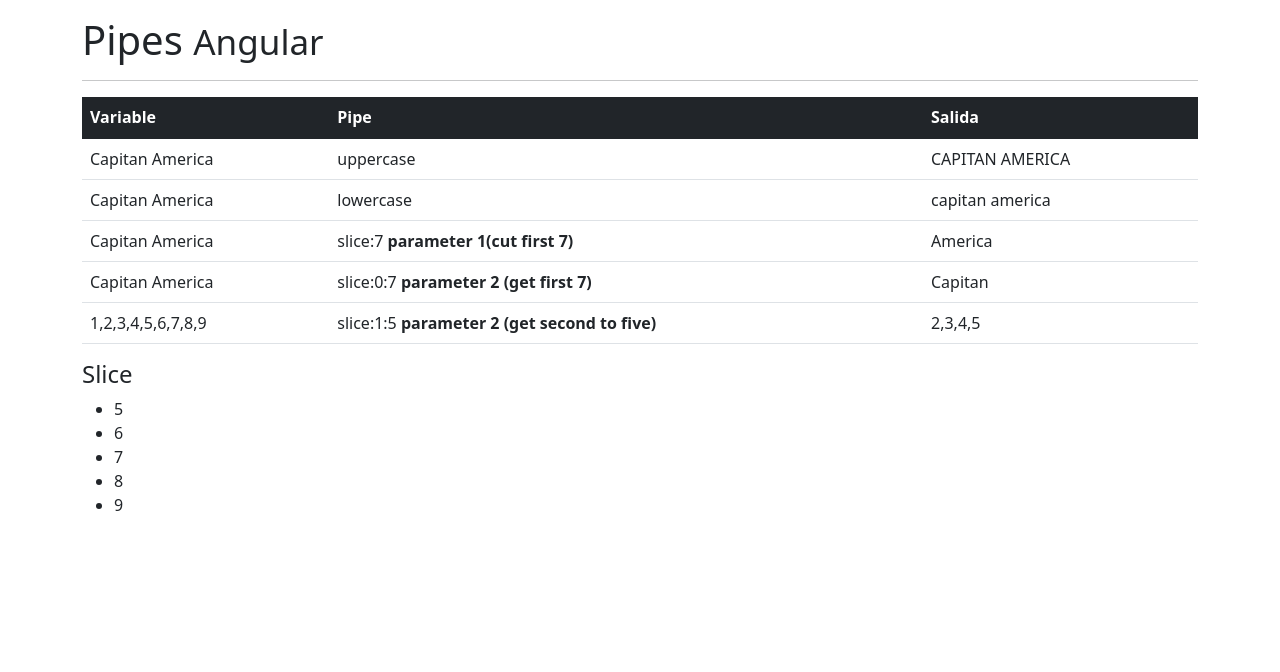
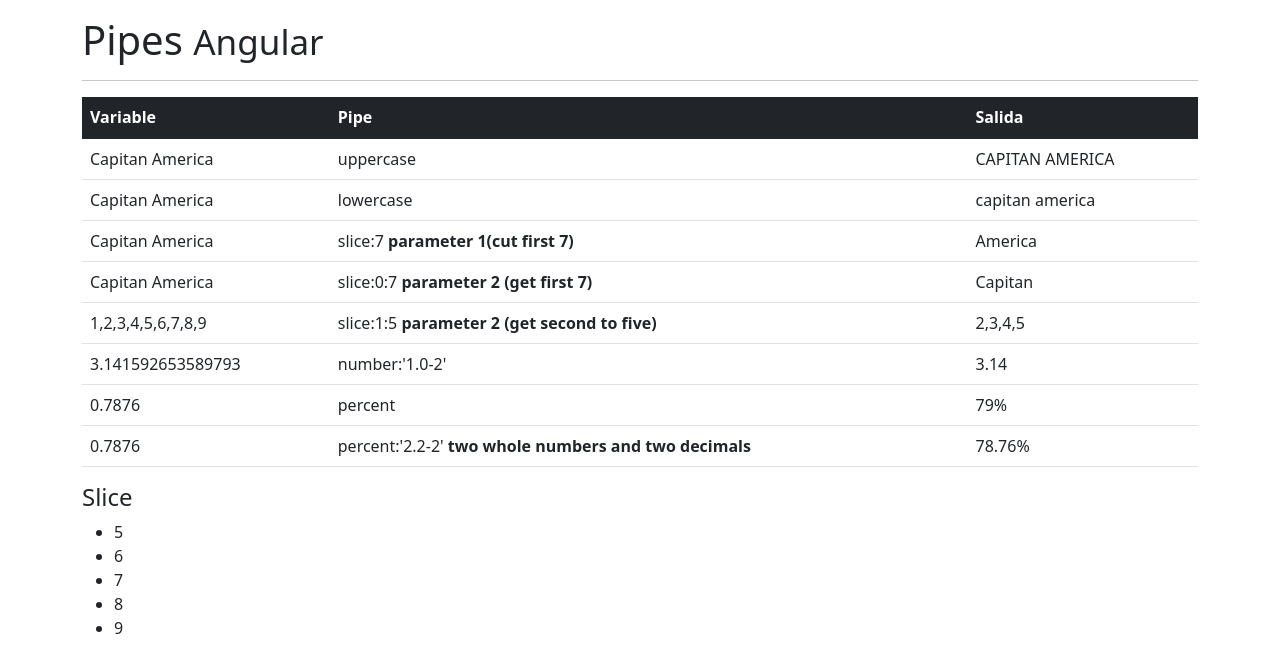
Before and after one commit to cbustamante777duoc/biblotecaPipes, an Angular app: page / in a window 1280 px wide. Shown: the top 672 px of the page. Built offline with nearby package versions, Linux system fonts and the light colour scheme.

Commit message:
useding pipe percent

```diff
--- a/src/app/app.component.html
+++ b/src/app/app.component.html
@@ -49,6 +49,24 @@
           <td>{{areglo|slice:1:5}}</td>
         </tr>
 
+        <tr>
+          <td>{{PI}}</td>
+          <td>number:'1.0-2'</td>
+          <td>{{PI | number:'1.0-2'}}</td>
+        </tr>
+
+        <tr>
+          <td>{{porcentaje}}</td>
+          <td>percent</td>
+          <td>{{porcentaje | percent}}</td>
+        </tr>
+
+        <tr>
+          <td>{{porcentaje}}</td>
+          <td>percent:'2.2-2' <b>two whole numbers and two decimals</b></td>
+          <td>{{porcentaje | percent:'2.2-2'}}</td>
+        </tr>
+
       </tbody>
 
     </table>
--- a/src/app/app.component.ts
+++ b/src/app/app.component.ts
@@ -8,7 +8,10 @@ import { Component } from '@angular/core';
 export class AppComponent {
 
   nombre: string = 'Capitan America';
+  areglo:number[] = [1,2,3,4,5,6,7,8,9];
+  PI:number = Math.PI;
+  porcentaje:number = 0.7876;
 
-  areglo:number[] = [1,2,3,4,5,6,7,8,9];
+
 
 }
```
